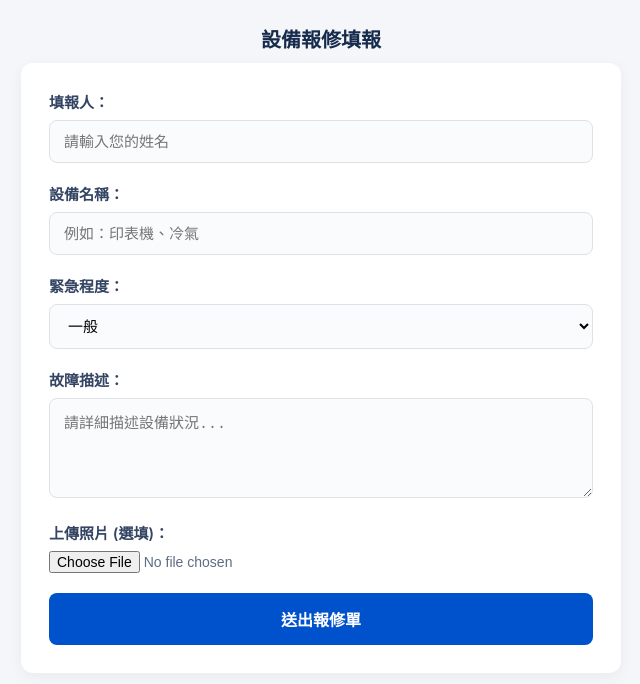
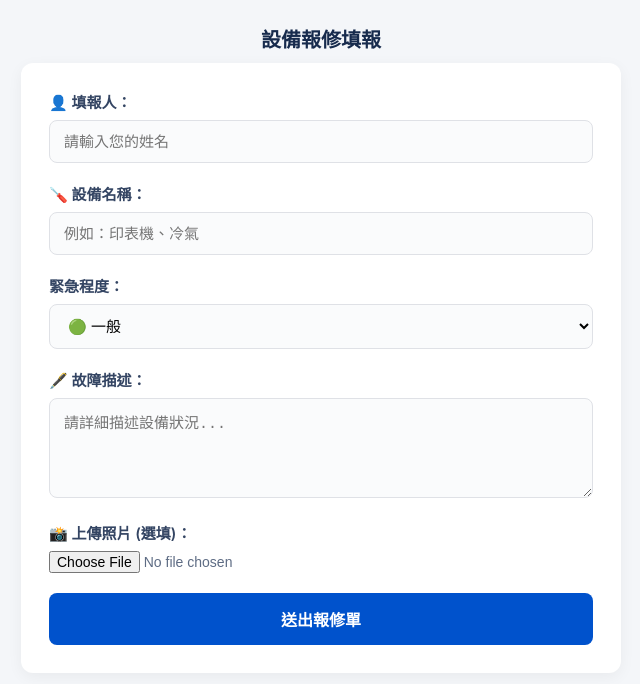
Before and after one commit to adrianboon-cmd/lineworks-ragic-repair-v2, a website: page public/index.html in a window 1280 px wide. Shown: the whole page, without its empty margins (319-959 px from the left). Drawn offline with Linux system fonts and the light colour scheme.

Commit message:
Update index.html

```diff
--- a/public/index.html
+++ b/public/index.html
@@ -3,7 +3,7 @@
 <head>
     <meta charset="UTF-8">
     <meta name="viewport" content="width=device-width, initial-scale=1.0">
-    <title>設備報修系統</title>
+    <title>🔧設備報修系統</title>
     <link rel="stylesheet" href="style.css">
     <!-- 引入 LINE WORKS WOFF SDK -->
     <script src="https://lw-static.worksmobile.com/woff/woff.js"></script>
@@ -15,31 +15,31 @@
         <!-- 報修表單 -->
         <form id="repairForm">
             <div class="form-group">
-                <label for="reporter">填報人：</label>
+                <label for="reporter">👤 填報人：</label>
                 <input type="text" id="reporter" required placeholder="請輸入您的姓名">
             </div>
 
             <div class="form-group">
-                <label for="equipmentName">設備名稱：</label>
+                <label for="equipmentName">🪛 設備名稱：</label>
                 <input type="text" id="equipmentName" required placeholder="例如：印表機、冷氣">
             </div>
 
             <div class="form-group">
                 <label for="urgency">緊急程度：</label>
                 <select id="urgency">
-                    <option value="一般">一般</option>
-                    <option value="緊急">緊急</option>
-                    <option value="非常緊急">非常緊急</option>
+                    <option value="一般">🟢 一般</option>
+                    <option value="緊急">🟠 緊急</option>
+                    <option value="非常緊急">🔴 非常緊急</option>
                 </select>
             </div>
 
             <div class="form-group">
-                <label for="description">故障描述：</label>
+                <label for="description">🖋️ 故障描述：</label>
                 <textarea id="description" rows="4" required placeholder="請詳細描述設備狀況..."></textarea>
             </div>
 
             <div class="form-group">
-                <label for="image">上傳照片 (選填)：</label>
+                <label for="image">📸 上傳照片 (選填)：</label>
                 <input type="file" id="image" accept="image/*">
             </div>
 
```
